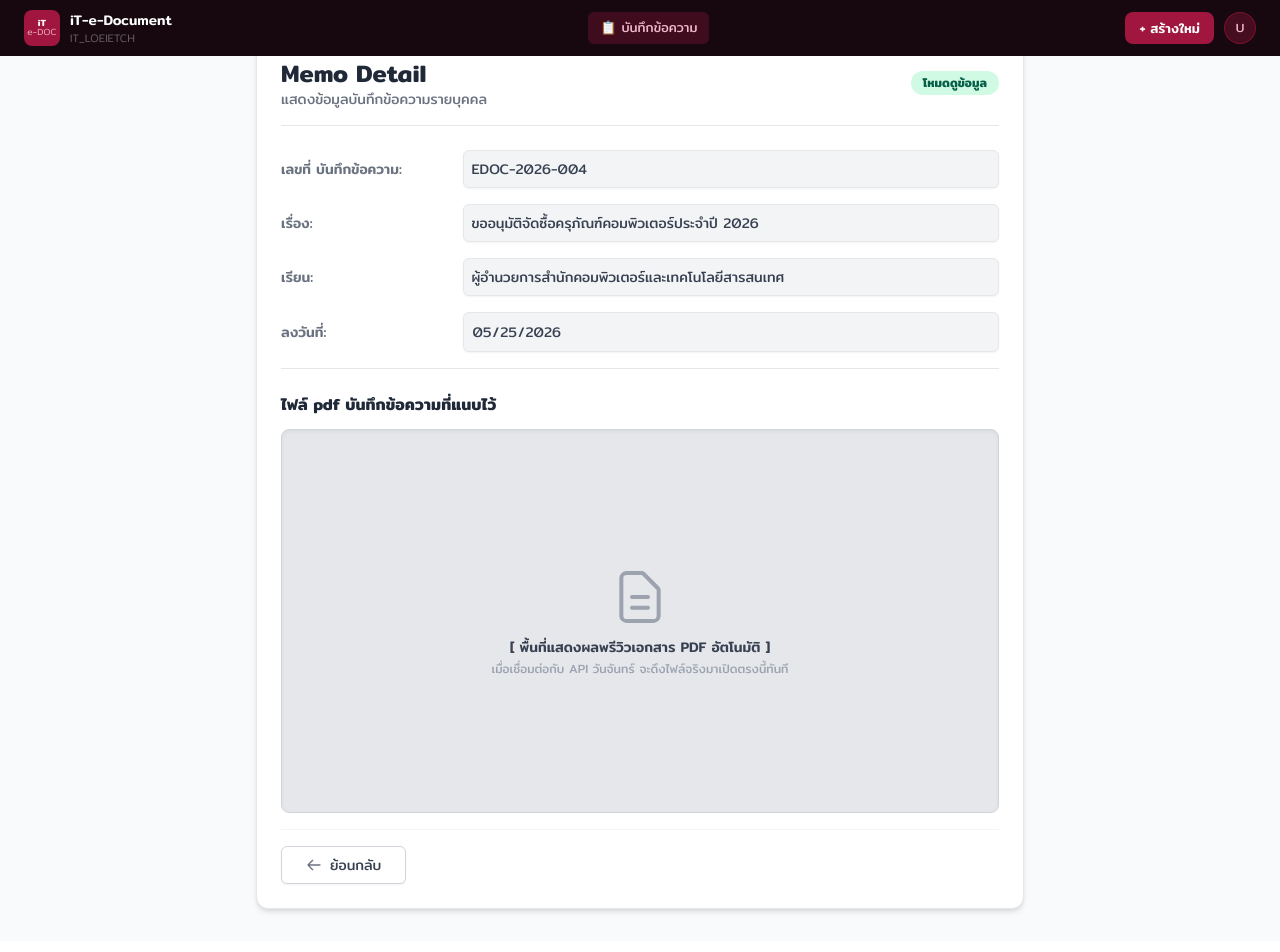
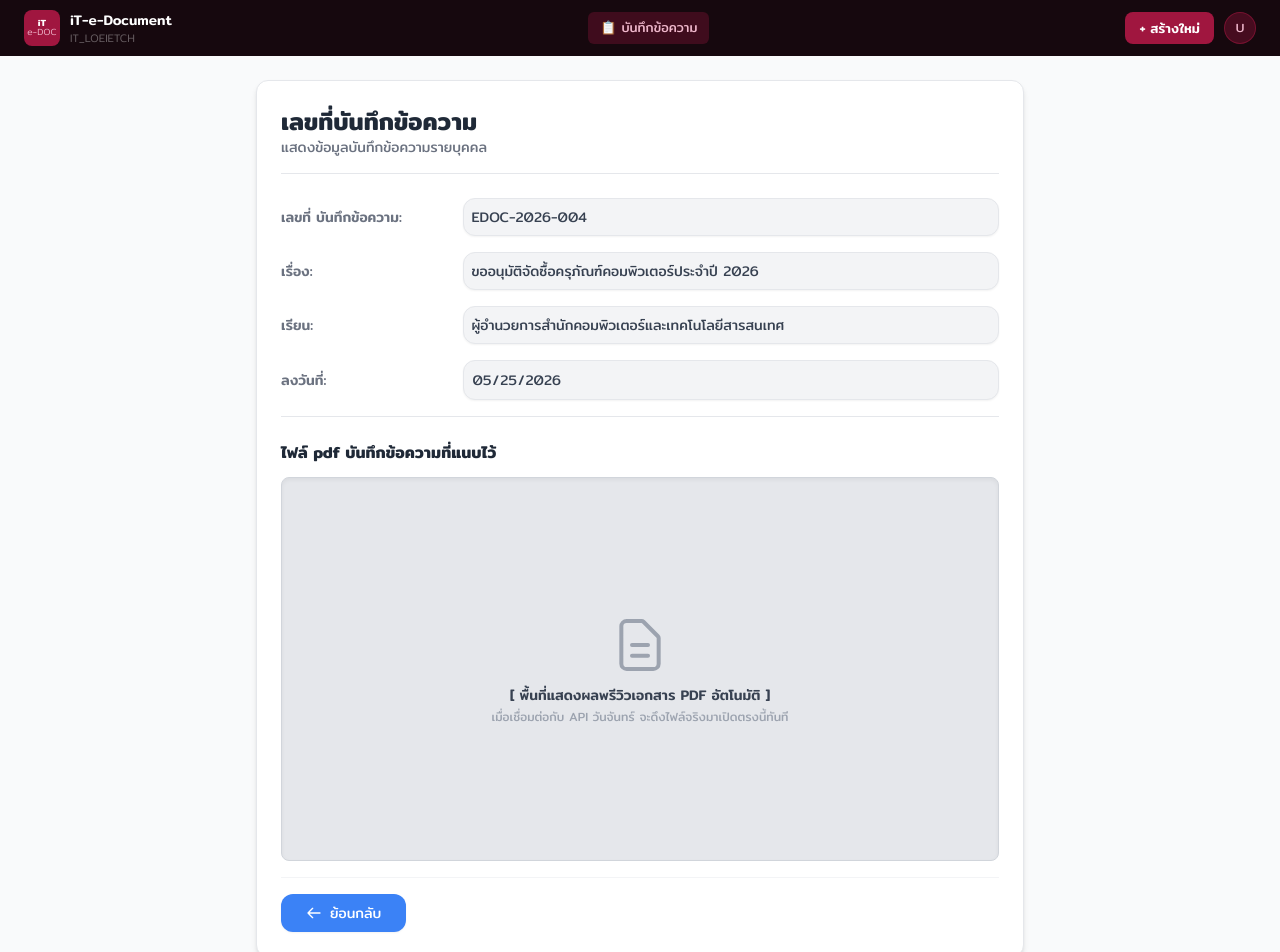
Before and after one commit to aump-pchy/iT_eDOC, a Vue app in the folder frontend/: page /memos/1 in a window 1280 px wide. Shown: the top 952 px of the page. Built offline with nearby package versions, Linux system fonts and the light colour scheme.

Commit message:
style:Fix เปลี่ยนสีปุ่มย้อนกลับ ลบหัวข้อออก ปรับแต่งปุ่มต่างๆ

```diff
--- a/frontend/src/views/MemoDetailView.vue
+++ b/frontend/src/views/MemoDetailView.vue
@@ -1,15 +1,13 @@
 <template>
-  <div class="min-h-screen bg-gray-50 py-8 px-4 sm:px-6 lg:px-8">
+  <div class="min-h-screen bg-gray-50 py-8 px-4 sm:px-6 lg:px-8 md:pt-20">
     <div class="max-w-3xl mx-auto bg-white p-6 rounded-xl shadow-md border border-gray-200">
 
       <div class="border-b border-gray-200 pb-4 mb-6 flex justify-between items-center">
         <div>
-          <h1 class="text-2xl font-bold text-gray-800">Memo Detail</h1>
+          <h1 class="text-2xl font-bold text-gray-800">เลขที่บันทึกข้อความ</h1>
           <p class="text-sm text-gray-500">แสดงข้อมูลบันทึกข้อความรายบุคคล</p>
         </div>
-        <span class="px-3 py-1 text-xs font-semibold text-emerald-800 bg-emerald-100 rounded-full">
-          โหมดดูข้อมูล
-        </span>
+
       </div>
 
       <div class="space-y-4">
@@ -23,7 +21,7 @@
               type="text"
               value="EDOC-2026-004"
               disabled
-              class="w-full rounded-md border-gray-200 bg-gray-100 text-gray-700 shadow-sm sm:text-sm border p-2 cursor-not-allowed"
+              class="w-full rounded-xl border-gray-200 bg-gray-100 text-gray-700 shadow-sm sm:text-sm border p-2 cursor-not-allowed"
             />
           </div>
         </div>
@@ -37,7 +35,7 @@
               type="text"
               value="ขออนุมัติจัดซื้อครุภัณฑ์คอมพิวเตอร์ประจำปี 2026"
               disabled
-              class="w-full rounded-md border-gray-200 bg-gray-100 text-gray-700 shadow-sm sm:text-sm border p-2 cursor-not-allowed"
+              class="w-full rounded-xl border-gray-200 bg-gray-100 text-gray-700 shadow-sm sm:text-sm border p-2 cursor-not-allowed"
             />
           </div>
         </div>
@@ -51,7 +49,7 @@
               type="text"
               value="ผู้อำนวยการสำนักคอมพิวเตอร์และเทคโนโลยีสารสนเทศ"
               disabled
-              class="w-full rounded-md border-gray-200 bg-gray-100 text-gray-700 shadow-sm sm:text-sm border p-2 cursor-not-allowed"
+              class="w-full rounded-xl border-gray-200 bg-gray-100 text-gray-700 shadow-sm sm:text-sm border p-2 cursor-not-allowed"
             />
           </div>
         </div>
@@ -65,7 +63,7 @@
               type="date"
               value="2026-05-25"
               disabled
-              class="w-full rounded-md border-gray-200 bg-gray-100 text-gray-700 shadow-sm sm:text-sm border p-2 cursor-not-allowed"
+              class="w-full rounded-xl border-gray-200 bg-gray-100 text-gray-700 shadow-sm sm:text-sm border p-2 cursor-not-allowed"
             />
           </div>
         </div>
@@ -76,7 +74,6 @@
           </label>
 
           <div class="w-full h-96 border border-gray-300 rounded-lg bg-gray-200 shadow-inner flex flex-col justify-center items-center overflow-hidden relative">
-
             <div class="text-center p-6 text-gray-500">
               <svg class="mx-auto h-16 w-16 text-gray-400 mb-2" fill="none" viewBox="0 0 24 24" stroke="currentColor">
                 <path stroke-linecap="round" stroke-linejoin="round" stroke-width="1.5" d="M9 12h6m-6 4h6m2 5H7a2 2 0 01-2-2V5a2 2 0 012-2h5.586a1 1 0 01.707.293l5.414 5.414a1 1 0 01.293.707V19a2 2 0 01-2 2z" />
@@ -84,16 +81,18 @@
               <p class="text-sm font-medium text-gray-700">[ พื้นที่แสดงผลพรีวิวเอกสาร PDF อัตโนมัติ ]</p>
               <p class="text-xs text-gray-400 mt-1">เมื่อเชื่อมต่อกับ API วันจันทร์ จะดึงไฟล์จริงมาเปิดตรงนี้ทันที</p>
             </div>
-
-            </div>
+          </div>
         </div>
 
         <div class="flex justify-start pt-4 border-t border-gray-100 mt-6">
           <button
             type="button"
-            class="px-6 py-2 border border-gray-300 rounded-md shadow-sm text-sm font-medium text-gray-700 bg-white hover:bg-gray-50 focus:outline-none focus:ring-2 focus:ring-offset-2 focus:ring-indigo-500 flex items-center space-x-2"
+            @click="goBack"
+            class="px-6 py-2 border border-transparent rounded-xl shadow-sm text-sm font-medium text-white
+            bg-blue-500 hover:bg-sky-600 focus:outline-none focus:ring-2 focus:ring-offset-2 focus:ring-sky-500 flex items-center
+            space-x-2 transition duration-150"
           >
-            <svg class="h-4 w-4 text-gray-500" fill="none" viewBox="0 0 24 24" stroke="currentColor">
+            <svg class="h-4 w-4 text-white" fill="none" viewBox=" 0 0 24 24" stroke="currentColor">
               <path stroke-linecap="round" stroke-linejoin="round" stroke-width="2" d="M10 19l-7-7m0 0l7-7m-7 7h18" />
             </svg>
             <span>ย้อนกลับ</span>
@@ -106,7 +105,17 @@
 </template>
 
 <script setup>
-// ปล่อยว่างไว้เพื่อรอเขียนโค้ดดึงข้อมูล (Fetch Data) ตาม ID จากหลังบ้านกับคุณครูวันจันทร์ครับ
+import { useRouter } from 'vue-router'
+
+// เรียกใช้งาน Router ของ Vue
+const router = useRouter()
+
+// ฟังก์ชันกดแล้วให้ลิงก์ย้อนกลับไปหน้ารายการ (MemoListView)
+const goBack = () => {
+  // ใส่ชื่อ path หรือชื่อ name ของหน้า MemoListView ที่คุณตั้งไว้ในไฟล์ router/index.js
+  // ตัวอย่างเช่น หากหน้าลิสต์ใช้ path: '/memos' หรือคุณจะใช้ router.back() เพื่อถอยหลังกลับก็ได้ครับ
+  router.push('/memos')
+}
 </script>
 
 <style scoped>
```
